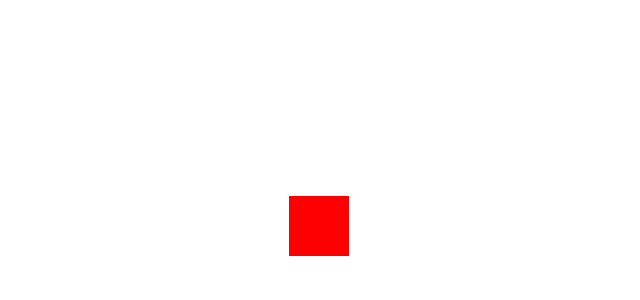
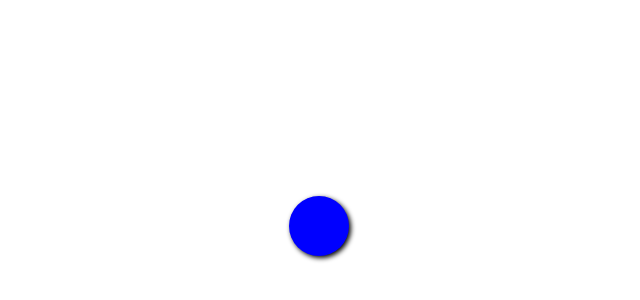
Before and after one commit to dualcnhq/quip-frame, a React (Create React App) app: page / in a window 1280 px wide. Shown: the part 174-474 px from the top of the page, without its empty margins (321-961 px from the left). Built offline with nearby package versions, Linux system fonts and the light colour scheme.

Commit message:
Update code structure, update blue circle view

```diff
--- a/src/App.css
+++ /dev/null
@@ -1,13 +0,0 @@
-div {
-	width: 60px;
-	height: 60px;
-	background-color: red;
-
-	position: absolute;
-	top:0;
-	bottom: 0;
-	left: 0;
-	right: 0;
-
-	margin: auto;
-}
--- a/src/App.js
+++ b/src/App.js
@@ -1,11 +1,16 @@
 import React, { Component } from 'react';
-import logo from './logo.svg';
-import './App.css';
+
+import BlueCircle from './components/BlueCircle';
 
 class App extends Component {
   render() {
     return (
-      <div></div>
+      <div>
+
+        <div className='centered-div'>
+          <BlueCircle />
+        </div>
+      </div>
     );
   }
 }
--- /dev/null
+++ b/src/components/BlueCircle.js
@@ -0,0 +1,12 @@
+import React, { Component } from 'react';
+
+
+class BlueCircle extends Component {
+  render() {
+    return (
+      <div className='blue-circle'></div>
+    );
+  }
+}
+
+export default BlueCircle;
--- /dev/null
+++ b/src/css/app.css
@@ -0,0 +1,22 @@
+div {
+	position: absolute;
+	top: 0;
+	bottom: 0;
+	left: 0;
+	right: 0;
+
+	margin: auto;
+}
+
+
+.blue-circle {
+  width: 60px;
+  height: 60px;
+  border-radius: 50%;
+  color: #0000FF;
+  line-height: 500px;
+  background: #0000FF;
+	-webkit-box-shadow: 2px 2px 5px 0px rgba(0, 0, 0, 1);
+  -moz-box-shadow: 2px 2px 5px 0px rgba(0, 0, 0, 1);
+  box-shadow: 2px 2px 5px 0px rgba(0, 0, 0, 1);
+}
--- /dev/null
+++ b/src/css/index.css
@@ -0,0 +1,2 @@
+@import url("app.css");
+@import url("base.css");
--- a/src/index.js
+++ b/src/index.js
@@ -1,6 +1,6 @@
 import React from 'react';
 import ReactDOM from 'react-dom';
-import './index.css';
+import './css/index.css';
 import App from './App';
 import registerServiceWorker from './registerServiceWorker';
 
```
Also changed, not shown: src/css/base.css (renamed from src/index.css), 1 other file (tests, documents, lock files or other folders).
